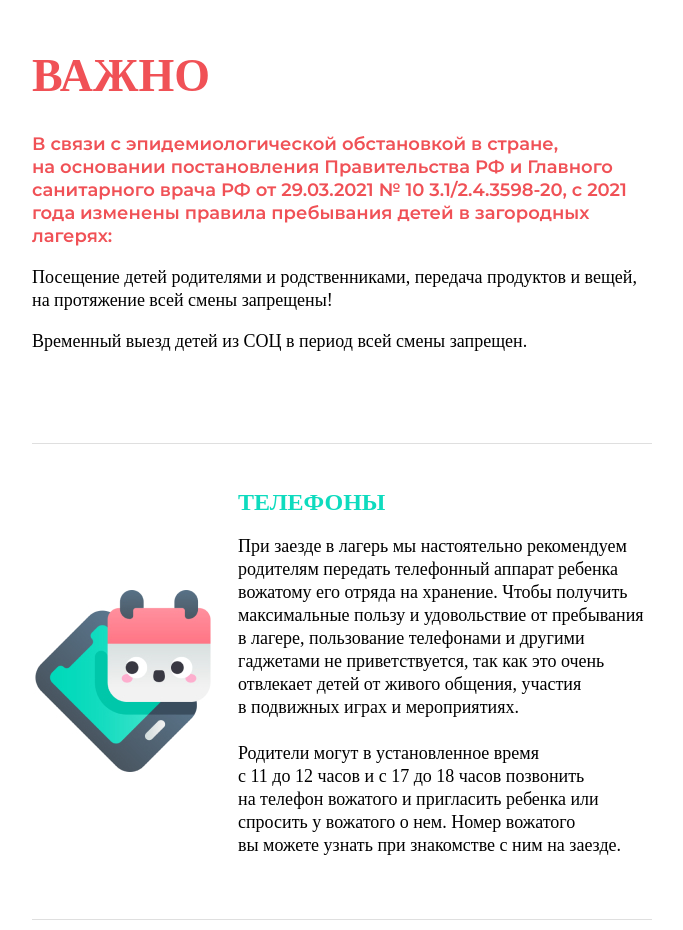
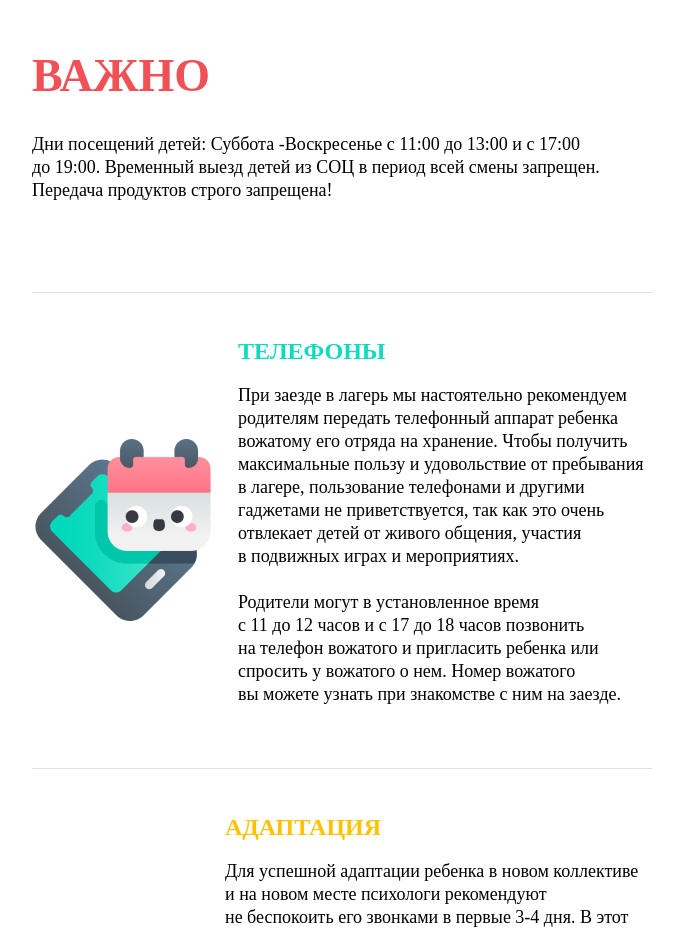
Before and after one commit to Amalthea-code/birch, a Vue app: page /parents in a window 1280 px wide. Shown: the part 5326-6256 px from the top of the page, without its empty margins (298-981 px from the left). Built offline with nearby package versions, Linux system fonts and the light colour scheme; a web font is replaced by a local one; what vue-the-mask would draw is missing.

Commit message:
update: added new text in parents page

```diff
--- a/src/components/blocks/DocsInfo.vue
+++ b/src/components/blocks/DocsInfo.vue
@@ -38,9 +38,7 @@
     </p>
     </info>
     <h2 class="docs-info__alert">Важно</h2>
-    <p class="docs-info__alert-text docs-info__alert-text_color">В&nbsp;связи с&nbsp;эпидемиологической обстановкой в&nbsp;стране, на&nbsp;основании постановления Правительства РФ&nbsp;и&nbsp;Главного санитарного врача&nbsp;РФ от&nbsp;29.03.2021 &#8470;&nbsp;10 3.1/2.4.3598-20, с&nbsp;2021 года изменены правила пребывания детей в&nbsp;загородных лагерях:</p>
-    <p class="docs-info__alert-text">Посещение детей родителями и&nbsp;родственниками, передача продуктов и&nbsp;вещей, на&nbsp;протяжение всей смены запрещены!</p>
-    <p class="docs-info__alert-text">Временный выезд детей из&nbsp;СОЦ в&nbsp;период всей смены запрещен.</p>
+    <p class="docs-info__alert-text">Дни посещений детей: Суббота -Воскресенье с&nbsp;11:00 до&nbsp;13:00 и&nbsp;с&nbsp;17:00 до&nbsp;19:00. Временный выезд детей из&nbsp;СОЦ в&nbsp;период всей смены запрещен. Передача продуктов строго запрещена!</p>
     <div class="docs-info__box">
       <div class="docs-info__box-item">
         <img src="@/assets/images/photo/docs-info-1.jpg" alt="" class="docs-info__box-image">
```
